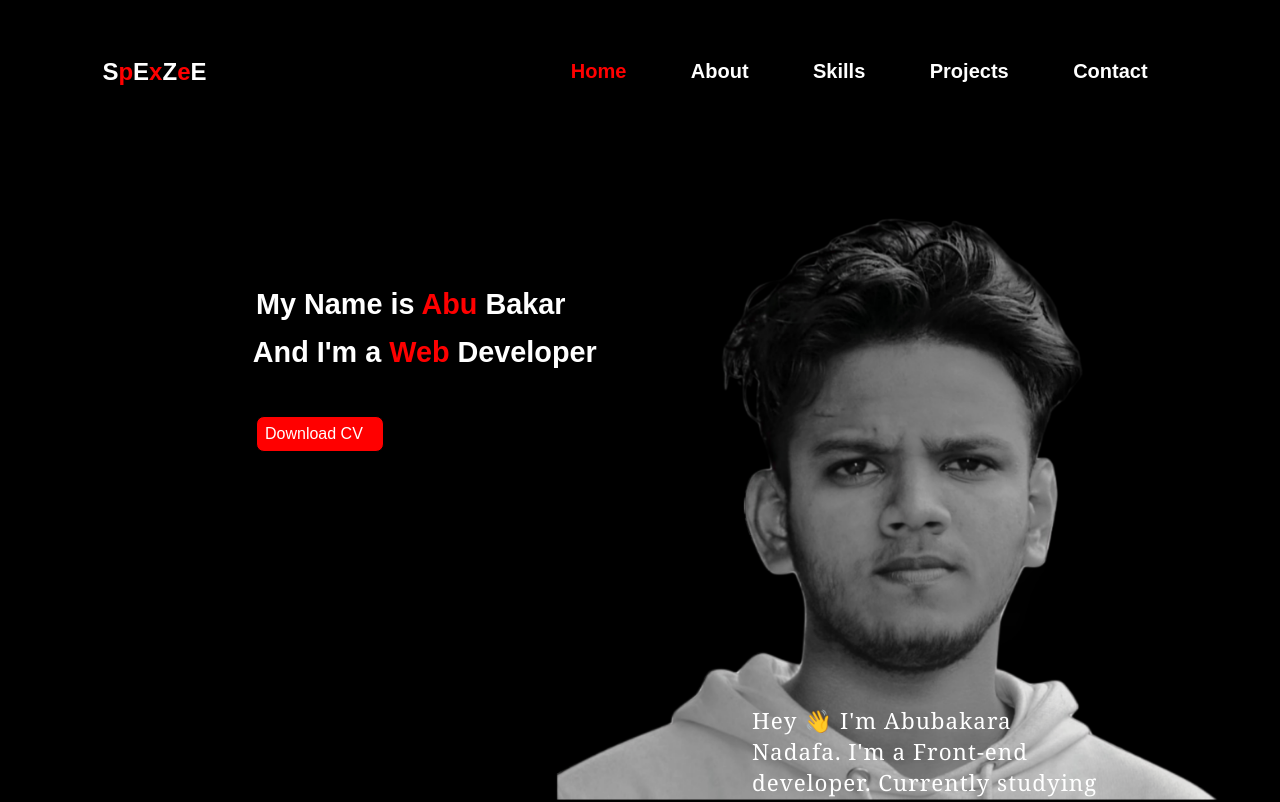
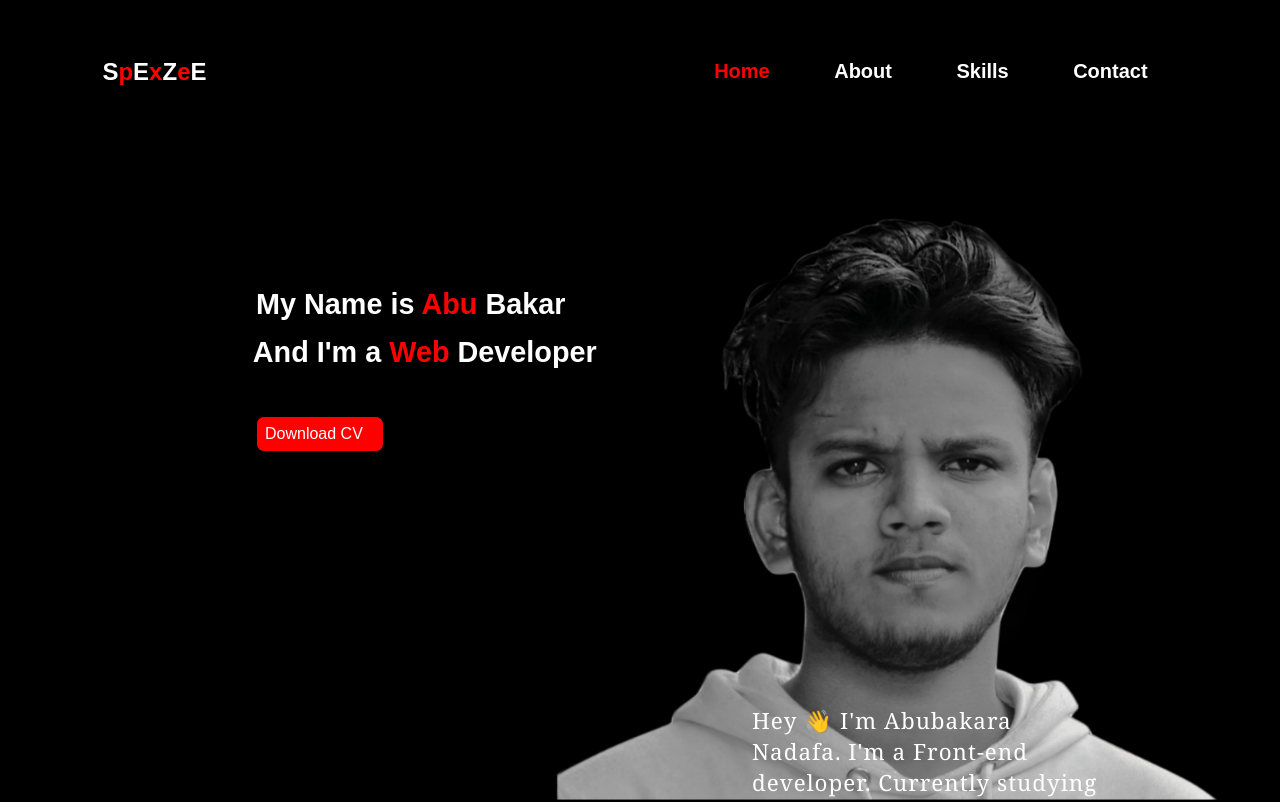
Before and after one commit to spexzee/portfolio2, a plain HTML site: page index.html in a window 1280 px wide. Shown: the top 802 px of the page. Drawn offline with Linux system fonts and the light colour scheme.

Commit message:
Update index.html

```diff
--- a/index.html
+++ b/index.html
@@ -27,7 +27,7 @@
                             <li><a href="#home" class="mylinks1 homie active">Home</a></li>
                             <li><a href="#about" class="mylinks2">About</a></li>
                             <li><a href="#skills" class="mylinks4">Skills</a></li>
-                            <li><a href="#projects" class="mylinks3">Projects</a></li>
+<!--                             <li><a href="#projects" class="mylinks3">Projects</a></li> -->
                             <li><a href="#contact" class="mylinks5">Contact</a></li>
                         </ul>
                     </nav>
```
